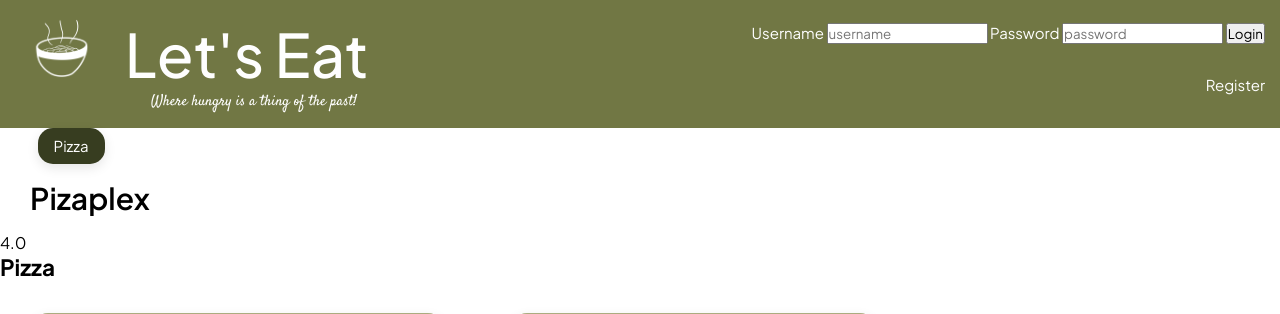
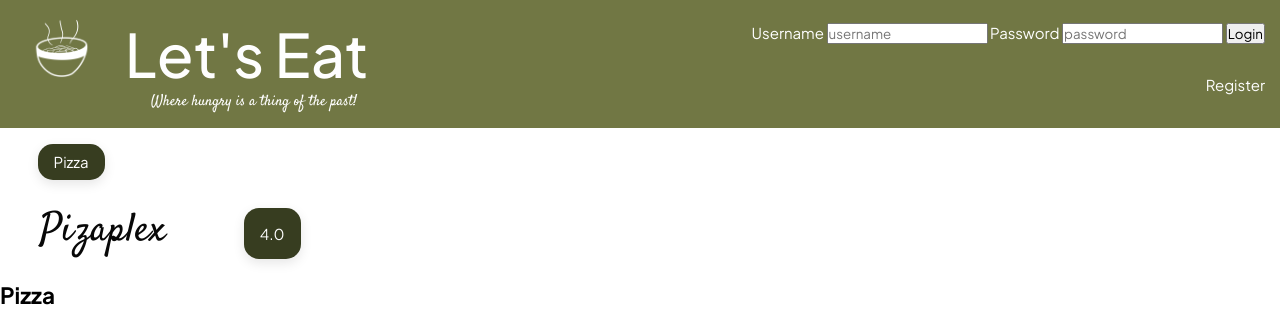
Before and after one commit to teixemigue/ltw, a PHP site: page /pages/restaurant.php?id=1 in a window 1280 px wide. Shown: the top 314 px of the page. Run offline with PHP 8.4, Linux system fonts and the light colour scheme; data comes from the database, SQL or seed files in the repository; both versions use the stored data as it was after the commit.

Commit message:
working on dish css

```diff
--- /dev/null
+++ b/css/dishes.css
@@ -0,0 +1,136 @@
+/* #1: drawDishesFromRestaurant */
+
+.restdishes {
+    color: #080808;
+    font-family: 'Satisfy', cursive;
+    font-size: 40px;
+    font-weight: 400;
+    margin-top: 0.2em;
+    margin-bottom: 0.5em;
+    margin-left: 1.0em;
+    text-transform: capitalize;
+}
+
+.revscores {
+    align-items: center;
+    background-color:  #373d20;
+    border: 1px solid transparent;
+    border-radius: 1em;
+    box-shadow: rgba(0, 0, 0, 0.1) 0 4px 12px;
+    color: #fefefe;
+    display: inline-block;
+    font-size: 15px;
+    margin: 1em;
+    margin-left: 5em;
+    margin-top: 0em;
+    padding: 1em;
+}
+
+.avgscore {
+    color: #fefefe;
+}
+
+.restdishes, .revscores {
+    display: inline-block;
+}
+
+.dishadd {
+    align-items: center;
+    background-clip: padding-box;
+    background-color:  #abac7f;
+    border: 1px solid transparent;
+    border-radius: 1em;
+    box-shadow: rgba(0, 0, 0, 0.1) 0 4px 12px;
+    color: #080808;
+    display: inline-block;
+    font-size: 15px;
+    margin: 1em;
+    margin-left: 0.5em;
+    margin-top: 0em;
+    padding: 1em;
+}
+
+.dishadd:hover, .dishadd:focus {
+    background-color:  #abac7f;
+    box-shadow: rgba(0, 0, 0, 0.1) 0 4px 12px;
+}
+
+.dishadd:hover {
+    transform: translateY(-2px);
+}
+
+.dishadd:visited {
+    background-color:  #abac7f;
+    color: #080808;
+}
+
+.dishinfo {
+    align-items: center;
+    background-clip: padding-box;
+    background-color:  #abac7f;
+    border: 1px solid transparent;
+    border-radius: 1em;
+    box-shadow: rgba(0, 0, 0, 0.1) 0 4px 12px;
+    color: #080808;
+    display: inline-block;
+    font-size: 15px;
+    margin-left: 1em;
+    margin-top: 1em;
+    padding: 1em;
+}
+
+.dishinfo:first-child {
+    margin-left: 5em;
+    margin-right: auto;
+    justify-content: center;
+}
+
+.dishinfo:hover, .dishinfo:focus {
+    background-color:  #abac7f;
+    box-shadow: rgba(0, 0, 0, 0.1) 0 4px 12px;
+}
+
+.dishadd:visited {
+    background-color:  #abac7f;
+    color: #080808;
+}
+
+
+.dishphoto {
+    border-bottom: 1em;
+    border-left: 1em;
+    border-right: 10em;
+    border-top: 1em;
+    cursor: pointer;
+    display: block;
+    justify-content: center;
+    margin-left: auto;
+    margin-right: auto;
+}
+
+.quantity {
+    align-items: center;
+    background-color:  #373d20;
+    border: 1px solid transparent;
+    border-radius: 1em;
+    box-shadow: rgba(0, 0, 0, 0.1) 0 4px 12px;
+    color: #fefefe;
+    font-size: 16px;
+    margin-top: 1em;
+    margin: 0.5em 1em 0.5em 1em;
+    width: 4em;
+}
+
+.order {
+    align-items: center;
+    background-color:  #373d20;
+    border: 1px solid transparent;
+    border-radius: 1em;
+    box-shadow: rgba(0, 0, 0, 0.1) 0 4px 12px;
+    color: #fefefe;
+    font-size: 16px;
+    margin: 0.5em 1em 0.5em 1em;
+    cursor: pointer;
+}
+
+/* #1: end*/
--- a/css/restaurant.css
+++ b/css/restaurant.css
@@ -144,13 +144,19 @@
     color:#080808;
 }
 
+/* #12: end */
 
-/* #12: end */
+/* #14: drawOwnerRestaurants */
+
+
+
+/* #14: end */
 
 /* #13: drawRestaurantCategories */
 
 #categories {
     position: relative;
+    margin-top: 1em;
 }
 
 #category {
--- a/templates/common.tpl.php
+++ b/templates/common.tpl.php
@@ -20,6 +20,7 @@
     <link rel="preconnect" href="https://fonts.gstatic.com" crossorigin>
     <link href="https://fonts.googleapis.com/css2?family=Satisfy&display=swap" rel="stylesheet">
     <link rel="stylesheet" href="../css/common.css">
+    <link rel="stylesheet" href="../css/dishes.css">
     <link rel="stylesheet" href="../css/main.css">
     <link rel="stylesheet" href="../css/profiles.css">
     <link rel="stylesheet" href="../css/restaurant.css">
--- a/templates/dish.tpl.php
+++ b/templates/dish.tpl.php
@@ -16,10 +16,12 @@
 <?php } ?>
 
 <?php function drawDishesFromRestaurant(Restaurant $restaurant, array $dishes, array $categories, Session $session) { ?>
-  <h2 class="drawrest"><?=$restaurant->name?></h2>
+  <h2 class="restdishes"><?=$restaurant->name?></h2>
+  <a class="revscores">
     <?php drawReviewScore($restaurant) ?>
+  </a>
   <?php if($session->isOwner()) : ?>
-    <a href="../pages/register_dish.php?id=<?=$restaurant->id?>">Add Dish</a>
+    <a class="dishadd" href="../pages/register_dish.php?id=<?=$restaurant->id?>">Add Dish</a>
   <?php endif; ?>
   <section id="dishes">
     <?php foreach($categories as $category) { ?>
--- a/templates/restaurant.tpl.php
+++ b/templates/restaurant.tpl.php
@@ -35,7 +35,7 @@
   <h2 class="title">Restaurant List</h2>
   <section id="restaurants">
     <?php if(empty($restaurants)): ?>
-      <p>You haven't added any restaurants</p>
+      <p class="none">You haven't added any restaurants</p>
     <?php else: ?>
       <?php foreach($restaurants as $restaurant) { ?>
         <article class="places">
@@ -52,7 +52,7 @@
 <?php } ?>
 
 <?php function drawRestaurantForm(Restaurant $restaurant) { ?>
-  <h2>Restaurant Info</h2>
+  <h2 class="title">Restaurant Info</h2>
   <form action="../actions/action_edit_restaurant.php?id=<?=$restaurant->id?>" method="post" class="restaurant" enctype="multipart/form-data">
 
     <label for="photo">Photo:</label>
--- a/templates/review.tpl.php
+++ b/templates/review.tpl.php
@@ -28,14 +28,14 @@
      <h2 style="color: black">Reviews</h2>
     </header>
     <?php if(empty($reviews)): ?>
-      <p style="color: black">No reviews for this restaurant</p>
+      <p>No reviews for this restaurant</p>
     <?php else: ?>
       <?php foreach($reviews as $review) { ?>
         <article class="review">
           <img src="<?=$review->userphoto?>">
-          <p style="color: black"><?=$review->username?></p>
-          <p style="color: black"><?=$review->grade?></p>
-          <p style="color: black"><?=$review->date?></p>
+          <p><?=$review->username?></p>
+          <p><?=$review->grade?></p>
+          <p><?=$review->date?></p>
         </article>
       <?php } ?>
     <?php endif; ?>
@@ -44,9 +44,9 @@
 
 <?php function drawReviewScore(Restaurant $restaurant) { ?>
   <?php if($restaurant->avgscore == 0): ?>
-    <p style="color: black">No reviews yet</p>
+    <p>No reviews yet</p>
   <?php else: ?>
-    <p class="avgscore" id="avgscore<?=$restaurant->id?>" style="color: black"></p>
+    <p class="avgscore" id="avgscore<?=$restaurant->id?>"></p>
     <script>
       document.getElementById("avgscore<?=$restaurant->id?>").innerHTML = (Math.round(<?=$restaurant->avgscore?> * 100) / 100).toFixed(1);
     </script>
```
Also changed, not shown: other parts of css/restaurant.css (+1 -100 lines), database/restDB.db. Lines whose indentation alone changed are shown as unchanged.
